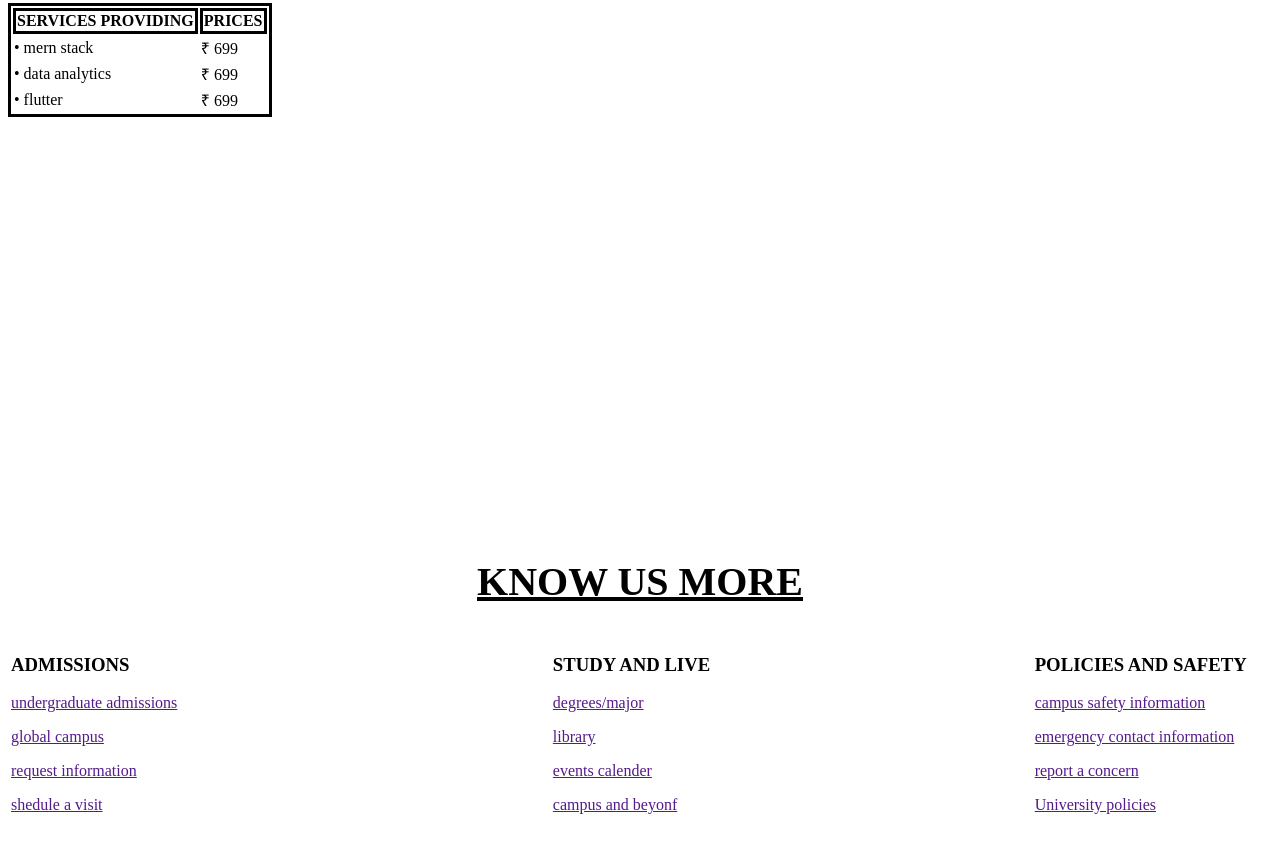
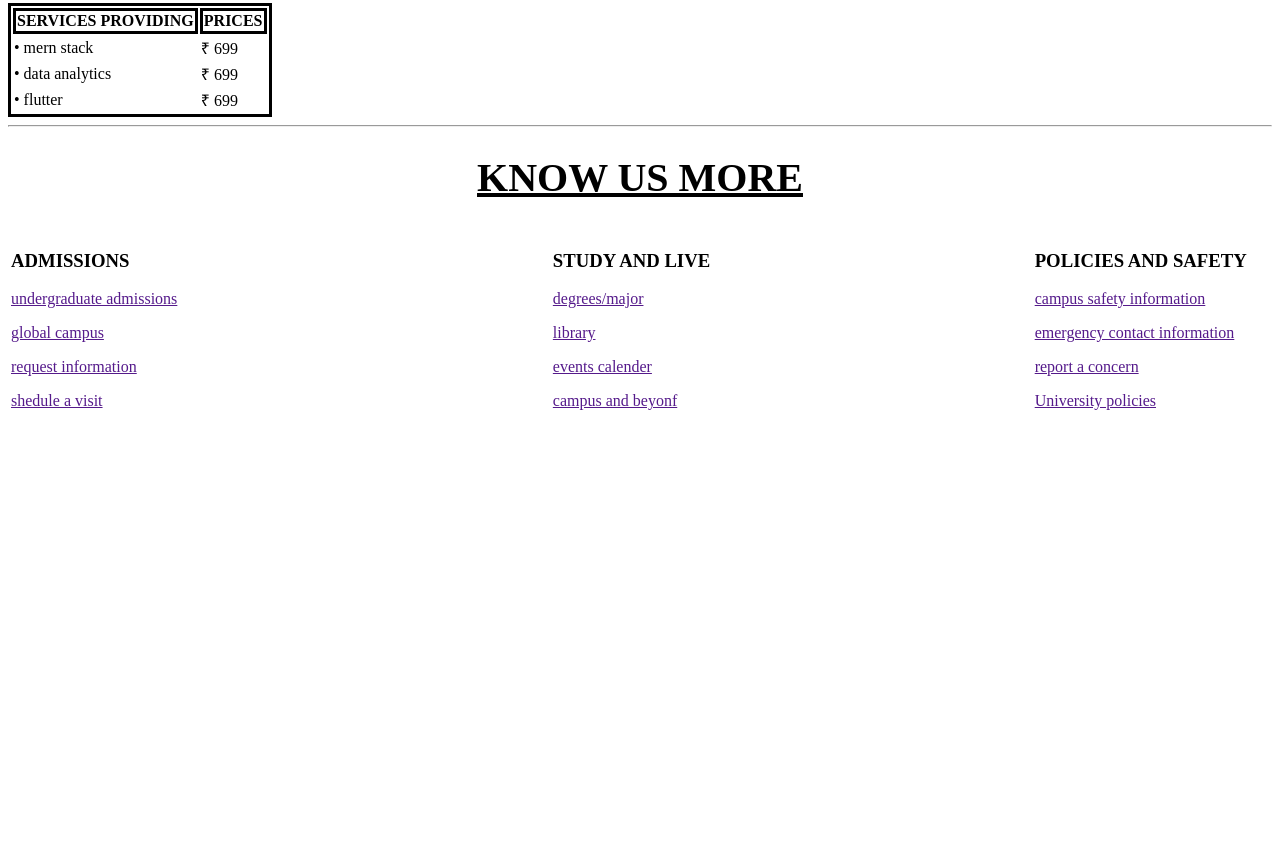
Before and after one commit to krrishvimal/W3School-html-clone, a plain HTML site: page index.html in a window 1280 px wide. Shown: the part 2255-3096 px from the top of the page. After the commit the page ends 2692 px from the top, so only its background shows below. Drawn offline with Linux system fonts and the light colour scheme.

Commit message:
Update index.html

```diff
--- a/index.html
+++ b/index.html
@@ -125,7 +125,7 @@
     </tr>
 </table>
 </section>
-<br><br><br><br><br><br><br><br><br><br><br><br><br><br><br><br><br><br><br><br><br><br><br>
+<hr>
 <footer>
     <h1 style="text-align: center; font-size: 40px;"><u>KNOW US MORE</u></h1>
     <table width="100%" >
```
